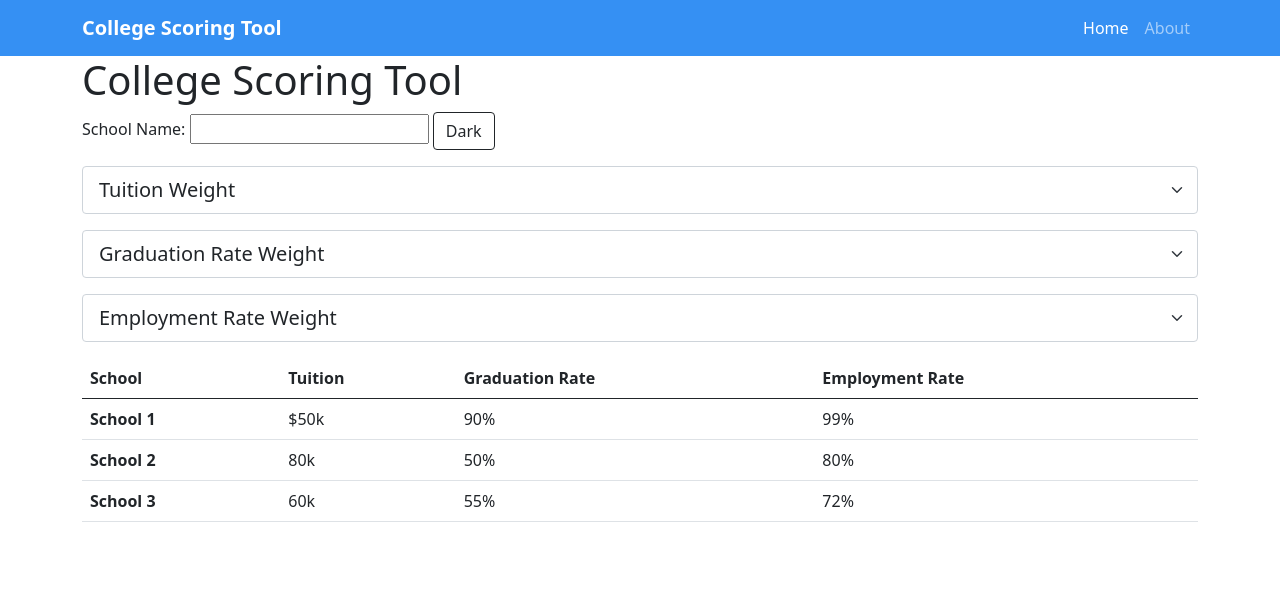
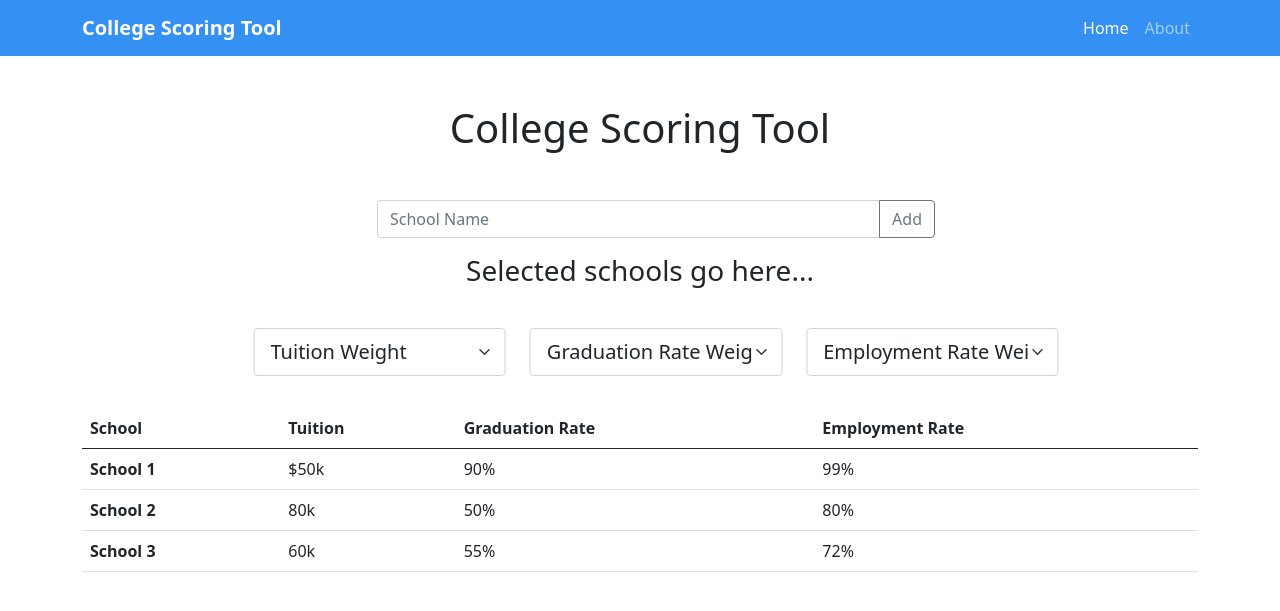
Before and after one commit to kpostigo/ds4a-project, a Flask app: page / in a window 1280 px wide. Shown: the top 611 px of the page. Run offline with Flask 2, Linux system fonts and the light colour scheme.

Commit message:
making progress on index

```diff
--- a/templates/base.html
+++ b/templates/base.html
@@ -10,7 +10,7 @@
 <body>
   <nav class="navbar navbar-expand-sm navbar-dark" style="background-color: #3590F3;">
     <div class="container">
-      <a class="navbar-brand" href="#"><b>College Scoring Tool</b></a>
+      <a class="navbar-brand"><b>College Scoring Tool</b></a>
       <button class="navbar-toggler" type="button" data-bs-toggle="collapse" data-bs-target="#navbarNavAltMarkup"
         aria-controls="navbarNavAltMarkup" aria-expanded="false" aria-label="Toggle navigation">
         <span class="navbar-toggler-icon"></span>
@@ -25,7 +25,10 @@
   </nav>
 
   <div class="container">
-    <h1>{% block heading %}{% endblock %}</h1>
+    <h1 class="text-center m-5">
+      {% block heading %}{% endblock %}</h1>
+  </div>
+  <div class="container">
     {% block content %}
     {% endblock %}
   </div>
--- a/templates/index.html
+++ b/templates/index.html
@@ -7,30 +7,48 @@
 {% block heading %}College Scoring Tool{% endblock %}
 {% block content %}
 
-  <p>
-    School Name: <input type="text" name="school_name" />
-    <button type="button" class="btn btn-outline-dark">Dark</button>
-  </p>
+<div class="position-relative top-0 start-50 w-50 translate-middle-x m-3">
+  <div class="input-group">
+    <input type="text" class="form-control" placeholder="School Name" aria-label="School Name" name="school_name"
+      aria-describedby="add-school-button">
+    <button class="btn btn-outline-secondary" type="button" id="add-school-button">
+      Add
+    </button>
+  </div>
+</div>
 
+<div class="container text-center">
+  <h3>Selected schools go here...</h3>
+</div>
 
-  <select class="form-select form-select-lg mb-3" aria-label=".form-select-lg example">
+<div class="w-75 p-3 position-relative top-0 start-50 translate-middle-x">
+  <div class="row">
+    <div class="col">
+      <select class="form-select form-select-lg m-3" aria-label=".form-select-lg example">
         <option selected>Tuition Weight</option>
         <option value="1">1</option>
         <option value="2">2</option>
         <option value="3">3</option>
       </select>
-  <select class="form-select form-select-lg mb-3" aria-label=".form-select-lg example">
+    </div>
+    <div class="col">
+      <select class="form-select form-select-lg m-3" aria-label=".form-select-lg example">
         <option selected>Graduation Rate Weight</option>
         <option value="1">1</option>
         <option value="2">2</option>
         <option value="3">3</option>
       </select>
-  <select class="form-select form-select-lg mb-3" aria-label=".form-select-lg example">
+    </div>
+    <div class="col">
+      <select class="form-select form-select-lg m-3" aria-label=".form-select-lg example">
         <option selected>Employment Rate Weight</option>
         <option value="1">1</option>
         <option value="2">2</option>
         <option value="3">3</option>
       </select>
+    </div>
+  </div>
+</div>
 
 <table class="table">
   <thead>
```
Lines whose indentation alone changed are shown as unchanged.
